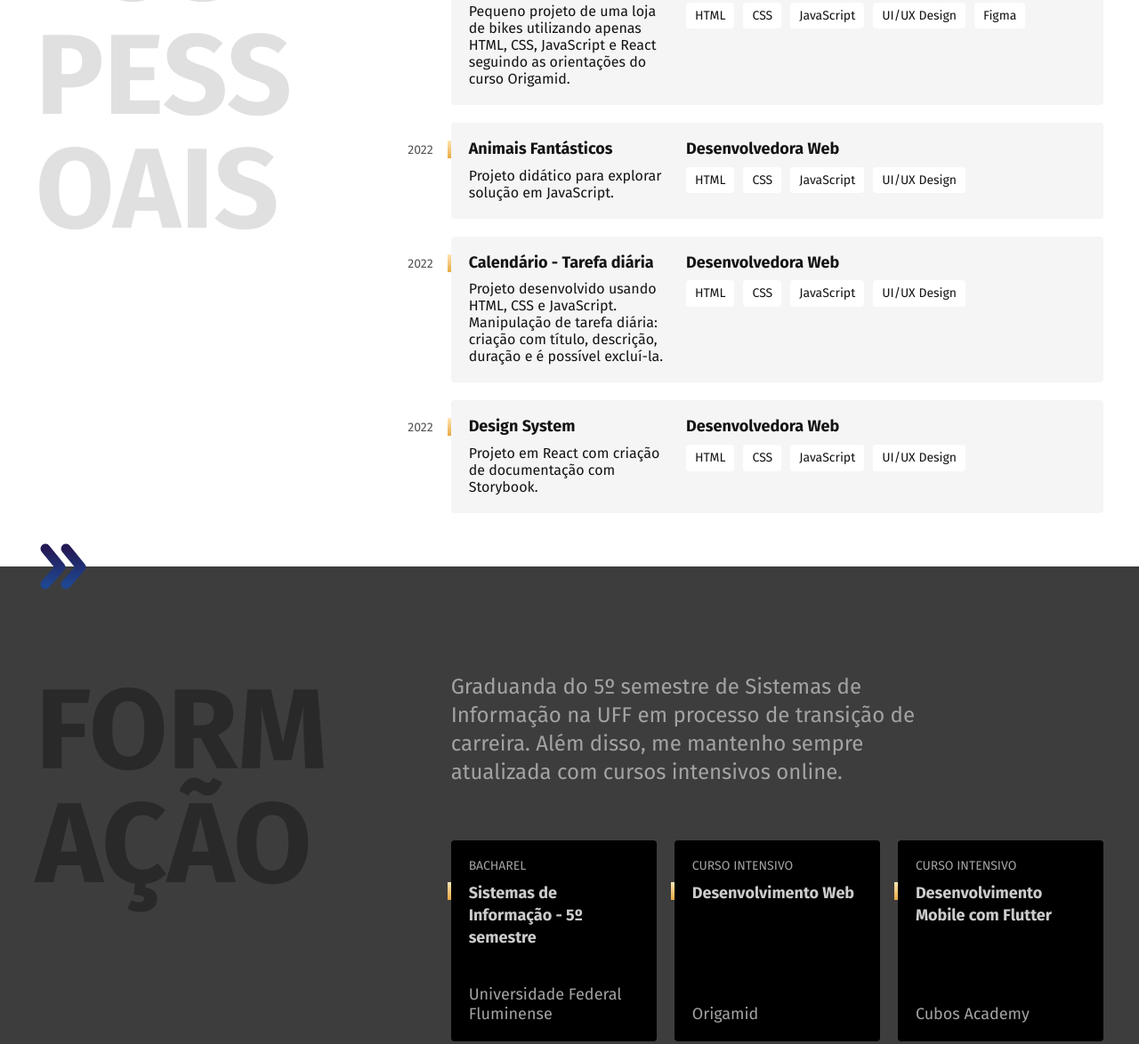
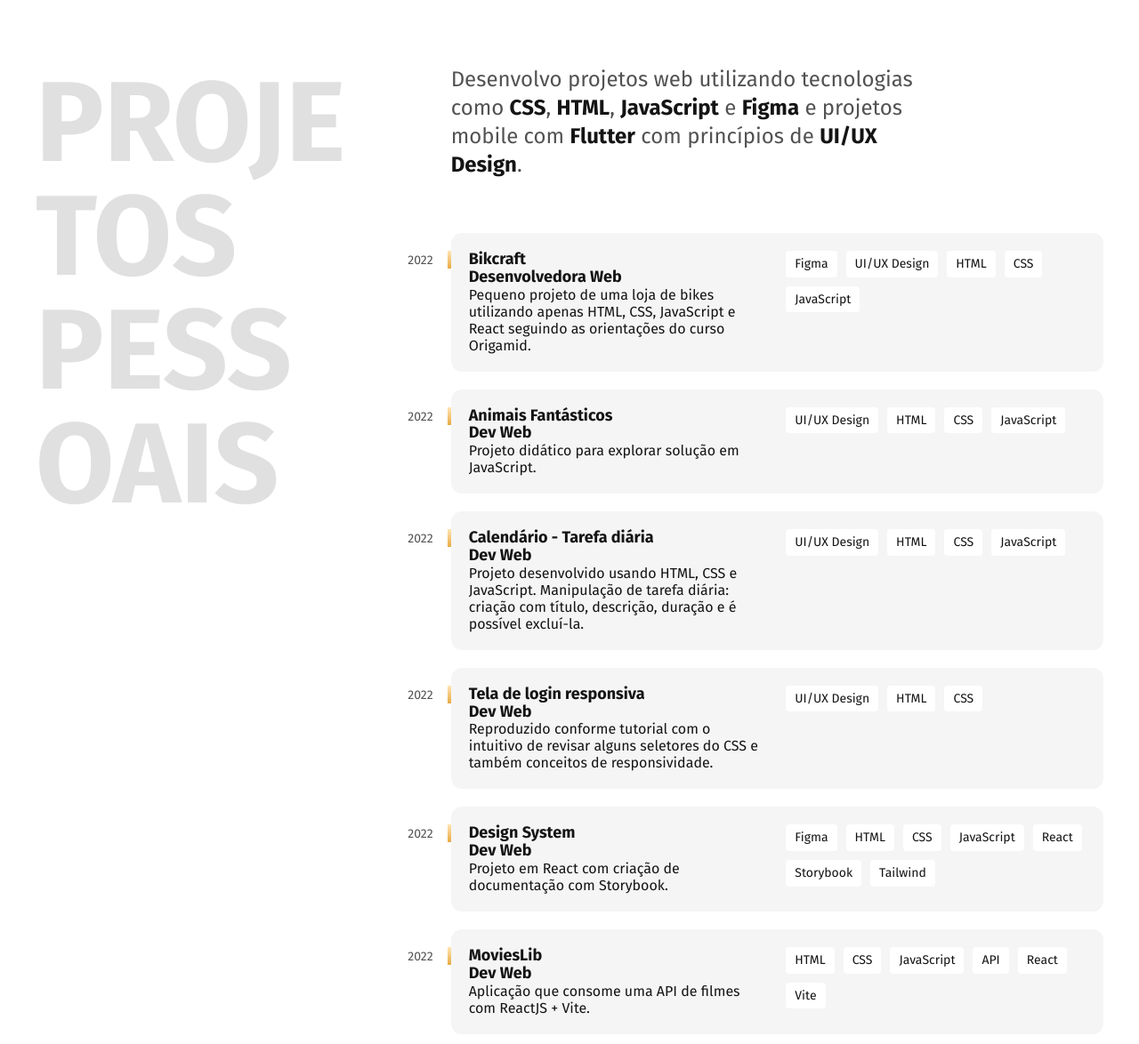
Before and after one commit to mayaragualberto/mayaragualberto.github.io, a plain HTML site: page index.html in a window 1280 px wide. Shown: the part 625-1799 px from the top of the page at 89% size. Drawn offline with Linux system fonts and the light colour scheme.

Commit message:
projetos-atualizacao

```diff
--- a/css/experiencia.css
+++ b/css/experiencia.css
@@ -48,7 +48,7 @@
   padding: 20px;
   background: #141414;
   margin-bottom: 20px;
-  border-radius: 4px;
+  border-radius: 12px;
   position: relative;
 }
 
@@ -121,7 +121,7 @@
 }
 
 @media (max-width: 600px) {
-.empresa {
+  .empresa {
     grid-template-columns: 1fr;
   }
   .experiencia-container {
--- a/css/formacao.css
+++ b/css/formacao.css
@@ -52,7 +52,7 @@
   flex: 1;
   background: #000000;
   padding: 20px;
-  border-radius: 4px;
+  border-radius: 12px;
   display: flex;
   flex-basis: 20%;
   flex-direction: column;
--- a/css/header.css
+++ b/css/header.css
@@ -4,7 +4,7 @@
 
 .header-container {
   max-width: 1200px;
-  padding: 40px 20px;
+  padding: 12px 8px;
   margin: 0 auto;
   display: flex;
   justify-content: space-between;
--- a/css/projetos.css
+++ b/css/projetos.css
@@ -30,12 +30,12 @@ a {
 
 .projeto {
   display: grid;
-  grid-template-columns: 1fr 2fr;
+  grid-template-columns: 1fr 1fr;
   gap: 10px 20px;
   padding: 20px;
   background: #f5f5f5;
   margin-bottom: 20px;
-  border-radius: 4px;
+  border-radius: 12px;
   position: relative;
 }
 
@@ -87,15 +87,15 @@ a {
   padding: 5px 10px;
 }
 
-div img:nth-child(2) {
+section div img:nth-child(2) {
   display: none;
   position: absolute;
   z-index: 1;
   width: 600px;
   text-align: center;
   border-radius: 12px;
-  margin-left: 80px;
-  margin-top: -350px;
+  margin-left: -700px;
+  margin-top: -100px;
   box-shadow: 0 0 2px #525252;
 }
 
--- a/index.html
+++ b/index.html
@@ -34,6 +34,9 @@
       <h1>Desenvolvedora Web e Mobile</h1>
       <p>Niterói - Rio de Janeiro</p>
     </div>
+    <div>
+      <img src="./img/animation.svg" alt="Animação">
+    </div>
   </main>
 
   <section class="projetos" id="projetos" aria-label="Projetos Pessoais">
@@ -45,78 +48,119 @@
         e projetos mobile com <strong>Flutter</strong> com princípios de <strong>UI/UX Design</strong>.
       </p>
 
-      <div class="projeto">
+      <div class="projeto" aria-controls="img-1">
         <span class="projeto-ano">2022</span>
         <a href="https://mayaragualberto.github.io/bikcraft/">
-          <h3 class="projeto-titulo" aria-controls="img-1">Bikcraft</h3>
+          <h3 class="projeto-titulo">Bikcraft</h3>
           <img class="projeto-img" src="./img/bikcraft.png" id="img-1" alt="">
+          <span class="projeto-titulo">Desenvolvedora Web</span>
+          <p>
+            Pequeno projeto de uma loja de bikes utilizando apenas HTML, CSS, JavaScript e React seguindo as orientações
+            do curso Origamid.
+          </p>
         </a>
-        <span class="projeto-titulo">Desenvolvedora Web</span>
-        <p>
-          Pequeno projeto de uma loja de bikes utilizando apenas HTML, CSS, JavaScript e React seguindo as orientações
-          do curso Origamid.
-        </p>
+        <ul class="projeto-habilidades">
+          <li>Figma</li>
+          <li>UI/UX Design</li>
+          <li>HTML</li>
+          <li>CSS</li>
+          <li>JavaScript</li>
+        </ul>
+      </div>
+
+      <div class="projeto" aria-controls="img-2">
+        <span class="projeto-ano">2022</span>
+        <a href="https://mayaragualberto.github.io/animais-fantasticos/">
+          <h3 class="projeto-titulo">Animais Fantásticos</h3>
+          <img class="projeto-img" src="./img/animais-fantasticos.png" id="img-2" alt="">
+          <span class=" projeto-titulo">Dev Web</span>
+          <p>
+            Projeto didático para explorar solução em JavaScript.
+          </p>
+        </a>
+        <ul class="projeto-habilidades">
+          <li>UI/UX Design</li>
+          <li>HTML</li>
+          <li>CSS</li>
+          <li>JavaScript</li>
+        </ul>
+      </div>
+
+      <div class="projeto" aria-controls="img-3">
+        <span class="projeto-ano">2022</span>
+        <a href="https://mayaragualberto.github.io/calendario-tarefas/">
+          <h3 class="projeto-titulo">Calendário - Tarefa diária</h3>
+          <img class="projeto-img" src="./img/calendario-tarefas.png" id="img-3" alt="">
+          <span class="projeto-titulo">Dev Web</span>
+          <p>
+            Projeto desenvolvido usando HTML, CSS e JavaScript. Manipulação de tarefa diária: criação com título,
+            descrição, duração e é possível excluí-la.
+          </p>
+        </a>
+        <ul class="projeto-habilidades">
+          <li>UI/UX Design</li>
+          <li>HTML</li>
+          <li>CSS</li>
+          <li>JavaScript</li>
+        </ul>
+      </div>
+
+      <div class="projeto" aria-controls="img-4">
+        <span class="projeto-ano">2022</span>
+        <a href="https://mayaragualberto.github.io/tela-login-responsiva/">
+          <h3 class="projeto-titulo">Tela de login responsiva</h3>
+          <img class="projeto-img" src="./img/tela-login.png" id="img-4" alt="">
+          <span class="projeto-titulo">Dev Web</span>
+          <p>
+            Reproduzido conforme tutorial com o intuitivo de revisar alguns seletores do CSS e também conceitos de
+            responsividade.
+          </p>
+        </a>
+        <ul class="projeto-habilidades">
+          <li>UI/UX Design</li>
+          <li>HTML</li>
+          <li>CSS</li>
+        </ul>
+      </div>
+
+      <div class="projeto" aria-controls="img-5">
+        <span class="projeto-ano">2022</span>
+        <a href="https://mayaragualberto.github.io/design-system-ignite-lab/?path=/story/components-button--default">
+          <h3 class="projeto-titulo" aria-controls="img-5">Design System</h3>
+          <img class="projeto-img" src="./img/design-system.png" id="img-5" alt="">
+          <span class="projeto-titulo">Dev Web</span>
+          <p>
+            Projeto em React com criação de documentação com Storybook.
+          </p>
+        </a>
+        <ul class="projeto-habilidades">
+          <li>Figma</li>
+          <li>HTML</li>
+          <li>CSS</li>
+          <li>JavaScript</li>
+          <li>React</li>
+          <li>Storybook</li>
+          <li>Tailwind</li>
+        </ul>
+      </div>
+
+      <div class="projeto" aria-controls="img-6">
+        <span class="projeto-ano">2022</span>
+        <a href="https://project-movies-lib.vercel.app/">
+          <h3 class="projeto-titulo">MoviesLib</h3>
+          <img class="projeto-img" src="./img/movies-lib.png" id="img-6" alt="">
+          <span class="projeto-titulo">Dev Web</span>
+          <p>
+            Aplicação que consome uma API de filmes com ReactJS + Vite.
+          </p>
+        </a>
         <ul class="projeto-habilidades">
           <li>HTML</li>
           <li>CSS</li>
           <li>JavaScript</li>
-          <li>UI/UX Design</li>
-          <li>Figma</li>
-        </ul>
-      </div>
-
-      <div class="projeto">
-        <span class="projeto-ano">2022</span>
-        <a href="https://mayaragualberto.github.io/animais-fantasticos/">
-          <h3 class="projeto-titulo" aria-controls="img-2">Animais Fantásticos</h3>
-          <img class="projeto-img" src="./img/animais-fantasticos.png" id="img-2" alt="">
-        </a>
-        <span class=" projeto-titulo">Desenvolvedora Web</span>
-        <p>
-          Projeto didático para explorar solução em JavaScript.
-        </p>
-        <ul class="projeto-habilidades">
-          <li>HTML</li>
-          <li>CSS</li>
-          <li>JavaScript</li>
-          <li>UI/UX Design</li>
-        </ul>
-      </div>
-
-      <div class="projeto">
-        <span class="projeto-ano">2022</span>
-        <a href="https://mayaragualberto.github.io/calendario-tarefas/">
-          <h3 class="projeto-titulo" aria-controls="img-3">Calendário - Tarefa diária</h3>
-          <img class="projeto-img" src="./img/calendario-tarefas.png" id="img-3" alt="">
-        </a>
-        <span class="projeto-titulo">Desenvolvedora Web</span>
-        <p>
-          Projeto desenvolvido usando HTML, CSS e JavaScript. Manipulação de tarefa diária: criação com título,
-          descrição, duração e é possível excluí-la.
-        </p>
-        <ul class="projeto-habilidades">
-          <li>HTML</li>
-          <li>CSS</li>
-          <li>JavaScript</li>
-          <li>UI/UX Design</li>
-        </ul>
-      </div>
-
-      <div class="projeto">
-        <span class="projeto-ano">2022</span>
-        <a href="https://mayaragualberto.github.io/design-system-ignite-lab/?path=/story/components-button--default">
-          <h3 class="projeto-titulo" aria-controls="img-4">Design System</h3>
-          <img class="projeto-img" src="./img/design-system-storybook.png" id="img-4" alt="">
-        </a>
-        <span class="projeto-titulo">Desenvolvedora Web</span>
-        <p>
-          Projeto em React com criação de documentação com Storybook.
-        </p>
-        <ul class="projeto-habilidades">
-          <li>HTML</li>
-          <li>CSS</li>
-          <li>JavaScript</li>
-          <li>UI/UX Design</li>
+          <li>API</li>
+          <li>React</li>
+          <li>Vite</li>
         </ul>
       </div>
 
@@ -230,8 +274,6 @@
         <div class="cursos-livres">
           <h3 class="cursos-livres">Cursos Intensivos</h3>
           <ul>
-            <li>UI Design para Iniciantes - Origamid<span>34h<span></li>
-            <li>HTML e CSS para Iniciantes - Origamid<span>46h<span></li>
             <li>Become Remote - DIO e Impulso<span>17h</span></li>
             <li>Excel 2016 Básico - Fundação Bradesco<span>15h</span></li>
             <li>Fullstack Developer Banco Carrefour - DIO<span>96h</span></li>
@@ -241,6 +283,7 @@
             <li>Java Intermediário - Loiane Training<span>9h</span></li>
             <li>JavaScript - CursoEmVideo<span>40h</span></li>
             <li>Game Design - EAD Br<span>24h</span></li>
+            <li>HTML e CSS para Iniciantes - Origamid<span>46h<span></li>
             <li>Inglês - Intermediate Stage - CCAA<span>330h</span></li>
             <li>Introdução à CC com Python parte 1 - USP/Coursera<span>41h</span></li>
             <li>Introdução à CC com Python parte 2 - USP/Coursera<span>40h</span></li>
@@ -248,6 +291,7 @@
             <li>Programação Básica com Java II - IFRS<span>40h</span></li>
             <li>Sketch Automotivo - Técnicas Manuais e Digitais - SENAI<span>24h</span></li>
             <li>Suporte em Hardware e Redes de Computadores - SENAI<span>600h</span></li>
+            <li>UI Design para Iniciantes - Origamid<span>34h<span></li>
           </ul>
         </div>
       </div>
@@ -266,13 +310,11 @@
           <span class="empresa-ano">2020-atual</span>
           <h3 class="empresa-titulo">Marinha do Brasil</h3>
           <span class="empresa-titulo">Técnico em Mecânica</span>
-          <p class="empresa-texto">Desenvolvimento de sistema de gerenciamento de orçamentos e gestão de serviços.</p>
+          <p class="empresa-texto">Instalação e manutenção de equipamentos eletrônicos navais.</p>
           <ul class="empresa-habilidades">
-            <li>PHP</li>
-            <li>MySQL</li>
-            <li>HTML</li>
-            <li>CSS</li>
-            <li>JavaScript</li>
+            <li>Linux</li>
+            <li>Cabeamento</li>
+            <li>LibreOffice</li>
           </ul>
         </div>
         <div class="empresa">
@@ -355,9 +397,9 @@
               21 99659-5967</a></li>
         </ul>
         <ul class="footer-redes">Redes:
-          <li class="github"><a href="https://github.com/mayaragualberto"></a> github.com/mayaragualberto</li>
-          <li class="linkedin"><a href="https://www.linkedin.com/in/mayara-gualberto/"></a>
-            www.linkedin.com/in/mayara-gualberto/</li>
+          <li class="github"><a href="https://github.com/mayaragualberto"> github.com/mayaragualberto</a></li>
+          <li class="linkedin"><a href="https://www.linkedin.com/in/mayara-gualberto/">
+              www.linkedin.com/in/mayara-gualberto/</a></li>
         </ul>
       </div>
       <div class="footer-copy">
--- a/js/script.js
+++ b/js/script.js
@@ -1,5 +1,5 @@
 
-const projetoTitulo = document.querySelectorAll("h3.projeto-titulo");
+const projetoTitulo = document.querySelectorAll(".projeto");
 
 
 for (let i=0; i < projetoTitulo.length; i++) {
```
Also changed, not shown: css/introducao.css (+11 -0 lines), img/animation.svg (added), img/design-system.png (added), img/movies-lib.png (added), img/tela-login.png (added).
